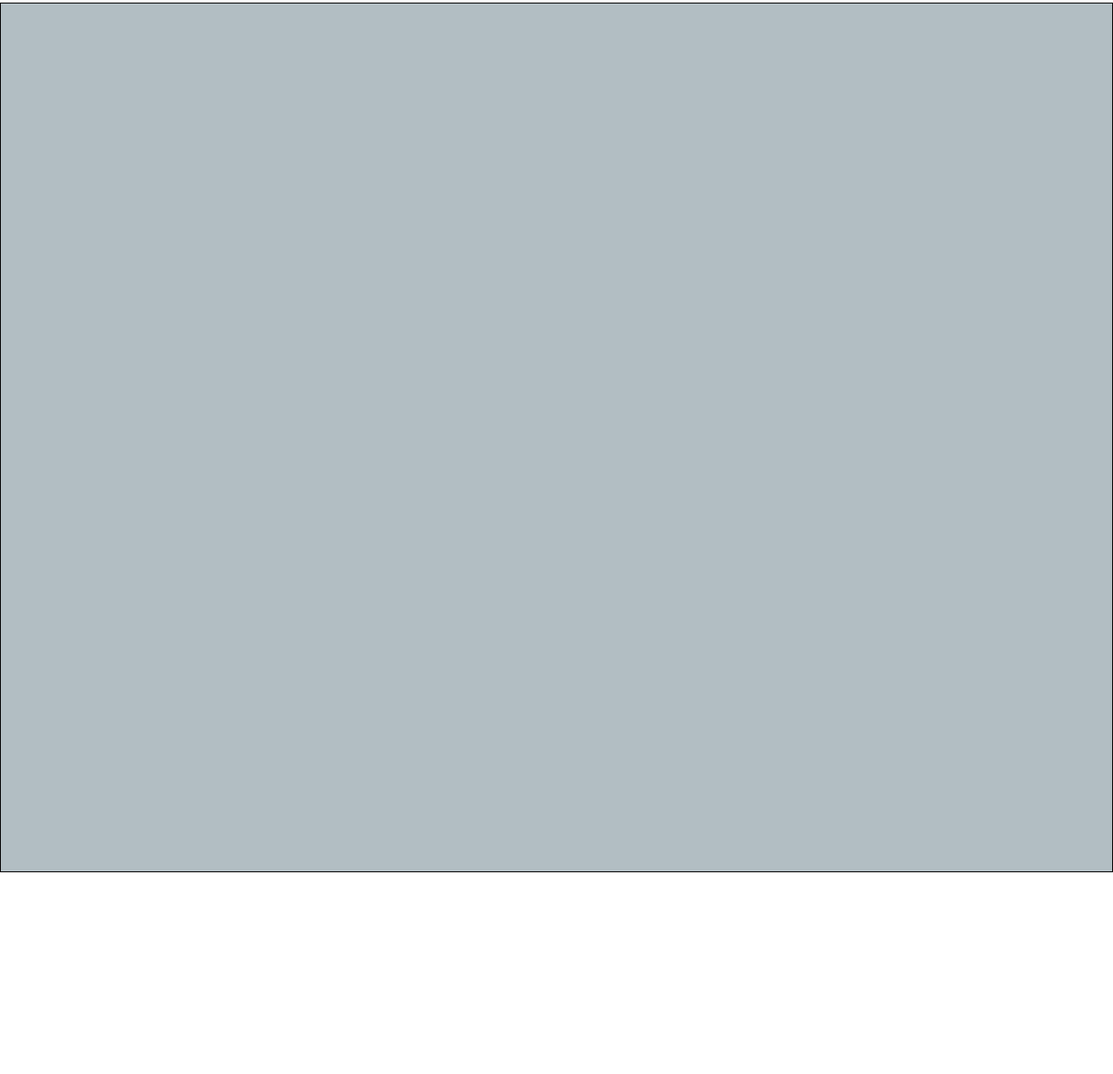
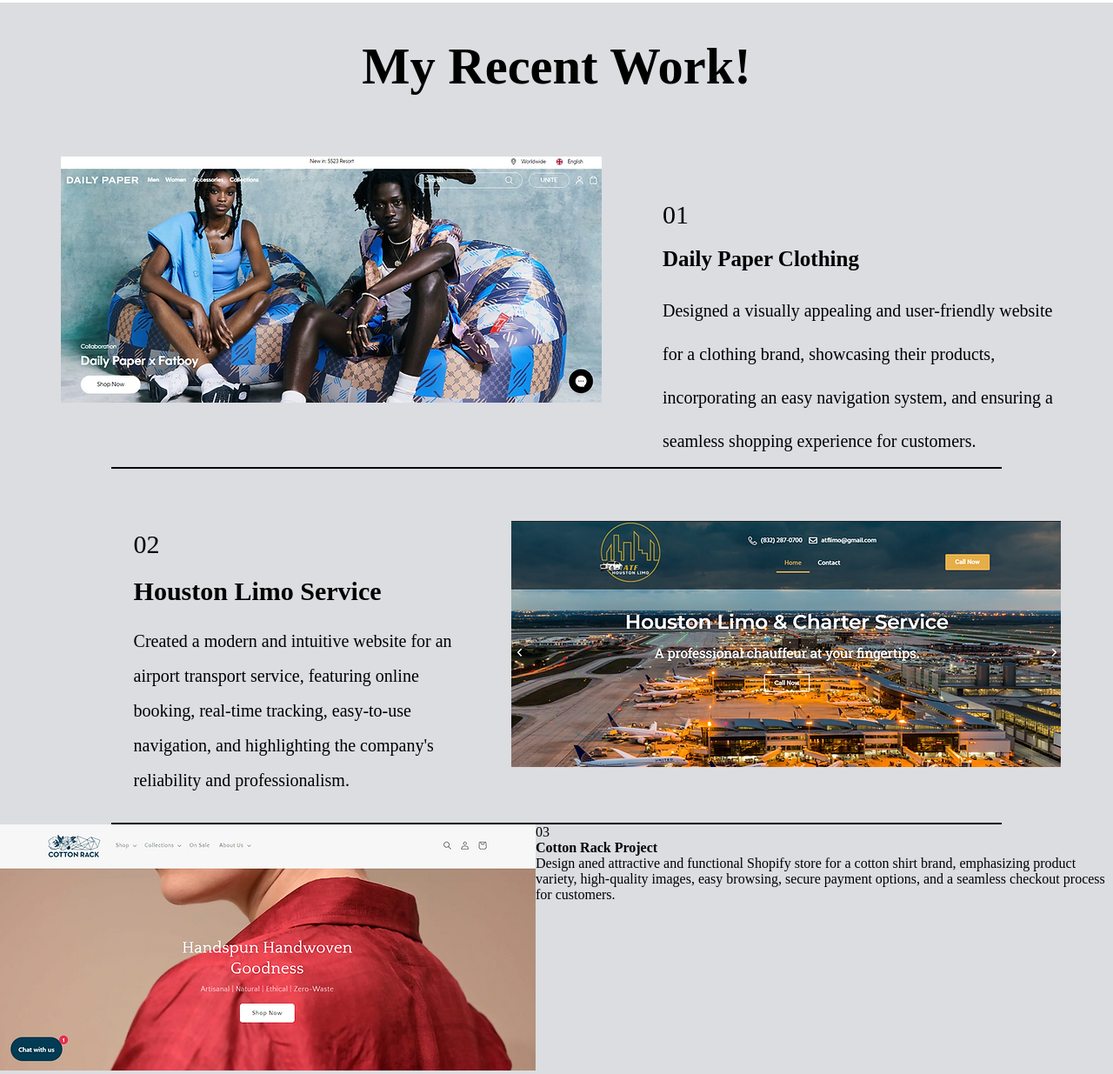
Before and after one commit to Im-Jatin459/traning-course, a plain HTML site: page index.html in a window 1280 px wide. Shown: the part 1299-2534 px from the top of the page at 87% size. Before the commit the page ends 2302 px from the top, so only its background shows below. Drawn offline with Linux system fonts and the light colour scheme.

Commit message:
recent work

```diff
--- a/css/traning.css
+++ b/css/traning.css
@@ -128,9 +128,81 @@
     text-align: center;
     font-size: 18px;
 }
-main .my-work{
-    height: 1000px;
-    background-color: #b2bec3;
-    border: 1px black solid;
+/* expertise end */
+/* my recent work start */
+main .recent-work{
+    background-color: #dcdde1;
 }
-/* expertise end */
+
+main .recent-work .row-1 .my-work.text{
+    text-align: center;
+    font-size: 50px;
+    padding-top: 40px;
+    font-weight: bold;
+}
+main .recent-work .row-2{
+    display: flex;
+}
+main .recent-work .row-2 .col-1.img{
+    padding: 70px;
+}
+main .recent-work .row-2 .col-2.text{
+    margin-top: 80px;
+    padding-right: 50px;
+}
+main .recent-work .row-2 .col-2.text .cunt{
+    font-size: 30px;
+    padding-top: 40px;
+}
+main .recent-work .row-2 .col-2.text .clothing{
+    font-size: 25px;
+    padding-top: 20px;
+}
+main .recent-work .row-2 .col-2.text .text{
+    font-size: 20px;
+    padding-top: 20px;
+    line-height: 50px;
+}
+hr{
+    border: none;
+    border-top: 2px black solid;
+    width: 80%;
+    margin: auto;
+}
+main .recent-work .row-3{
+    display: flex;
+}
+main .recent-work .row-3 .col-1.houston{
+    padding-left: 12%;
+    padding-top: 70px;
+
+}
+main .recent-work .row-3 .col-1.houston .cunt-2{
+    font-size: 30px;
+}
+main .recent-work .row-3 .col-1.houston .limo{
+    font-size: 30px;
+    padding-top: 20px;
+}
+main .recent-work .row-3 .col-1.houston .text-airport{
+    font-size: 20px;
+    padding-top: 20px;
+    line-height: 40px;
+}
+main .recent-work .row-3 .col-2.img-houston{
+    padding: 60px;
+}
+hr{
+    border: none;
+    border-top: 2px black solid;
+    width: 80%;
+    margin: auto;
+}
+main .recent-work .row-4{
+    display: flex;
+}
+
+
+
+
+/* my recent work end */
--- a/index.html
+++ b/index.html
@@ -75,8 +75,74 @@
         <!-- my expertise end -->
 
         <!-- my recent work strat -->
-        <div class="my-work">
-
+        <div class="recent-work">
+            <div class="row-1">
+                <div class="my-work text">
+                    <h3>My Recent Work!</h3>
+                </div>
+            </div>
+            <div class="row-2">
+                <div class="col-1 img">
+                    <img src="images/DailyPaperClothing.webp" alt="">
+                </div>
+                <div class="col-2 text">
+                    <div class="cunt">
+                            01
+                    </div>
+                    <div class="clothing">
+                        <h4>
+                            Daily Paper Clothing
+                        </h4>
+                    </div>
+                    <div class="text">
+                        <span>
+                            Designed a visually appealing and user-friendly website for a clothing brand, showcasing their products, incorporating an easy navigation system, and ensuring a seamless shopping experience for customers.
+                        </span>
+                    </div>
+                </div>
+            </div>
+            <hr>
+            <div class="row-3">
+                <div class="col-1 houston">
+                    <div class="cunt-2">
+                            02
+                    </div>
+                    <div class="limo">
+                        <h4>
+                            Houston Limo Service
+                        </h4>
+                    </div>
+                    <div class="text-airport">
+                        <span>
+                            Created a modern and intuitive website for an airport transport service, featuring online booking, real-time tracking, easy-to-use navigation, and highlighting the company's reliability and professionalism.
+                        </span>
+                    </div>
+                </div>
+                <div class="col-2 img-houston">
+                    <img src="images/Houston ATF.webp" alt="">
+                </div>
+            </div>
+            <hr>
+            <div class="row-4">
+                <div class="col-1 cotton-img">
+                    <img src="images/CottonRack.webp" alt="">
+                </div>
+                <div class="col-2 text">
+                    <div class="cunt-3">
+                            03
+                    </div>
+                    <div class="rack">
+                        <h4>
+                            Cotton Rack Project
+                        </h4>
+                    </div>
+                    <div class="text-design">
+                        <span>
+                            Design aned attractive and functional Shopify store for a cotton shirt brand, emphasizing product variety, high-quality images, easy browsing, secure payment options, and a seamless checkout process for customers.
+                        </span>
+                    </div>
+                </div>
+            </div>
 
         </div>
         <!-- my recent work end -->
```
Also changed, not shown: images/CottonRack.webp (added), images/Houston ATF.webp (added).
